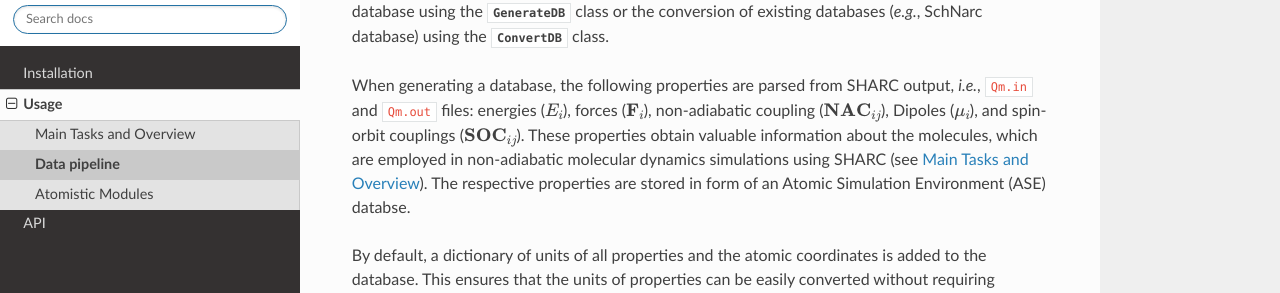
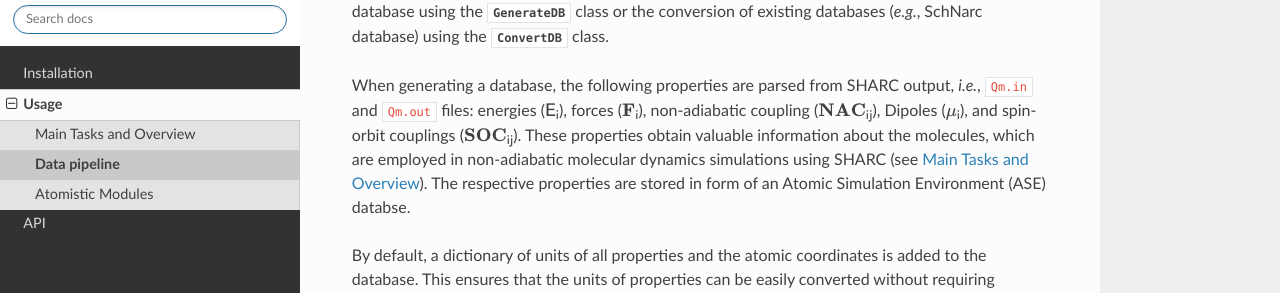
Before and after one commit to carolin-m/spainn_documentation, a Sphinx documentation site: the page built from docs/source/data_pipeline.rst, in a window 1280 px wide and 900 px high. Shown: the part 185-478 px from the top of the window. Built offline with Sphinx 7.4.7 and the Read the Docs theme 2.0.0, drawn with Linux system fonts in a browser that asks for light colours.

Commit message:
Update data_pipeline.rst

```diff
--- a/docs/source/data_pipeline.rst
+++ b/docs/source/data_pipeline.rst
@@ -5,7 +5,7 @@ Data pipeline
 
 The data pipeline of **SpaiNN** mainly consists of :py:class:`DatabaseUtils` and involves the creation of a database using the :py:class:`GenerateDB` class or the conversion of existing databases (*e.g.*, SchNarc database) using the :py:class:`ConvertDB` class.
 
-When generating a database, the following properties are parsed from SHARC output, *i.e.*, ``Qm.in`` and ``Qm.out`` files: energies (:math:`E_{i}`), forces (:math:`\mathbf{F}_{i}`), non-adiabatic coupling (:math:`\mathbf{NAC}_{ij}`), Dipoles (:math:`\mu_{i}`), and spin-orbit couplings (:math:`\mathbf{SOC}_{ij}`).
+When generating a database, the following properties are parsed from SHARC output, *i.e.*, ``Qm.in`` and ``Qm.out`` files: energies (:math:`\mathsf{E_{i}}`), forces (:math:`\mathsf{\mathbf{F}_{i}}`), non-adiabatic coupling (:math:`\mathsf{\mathbf{NAC}_{ij}}`), Dipoles (:math:`\mathsf{\mu_{i}}`), and spin-orbit couplings (:math:`\mathsf{\mathbf{SOC}_{ij}}`).
 These properties obtain valuable information about the molecules, which are employed in non-adiabatic molecular dynamics simulations using SHARC (see :ref:`main`).
 The respective properties are stored in form of an Atomic Simulation Environment (ASE) databse.
 
```
